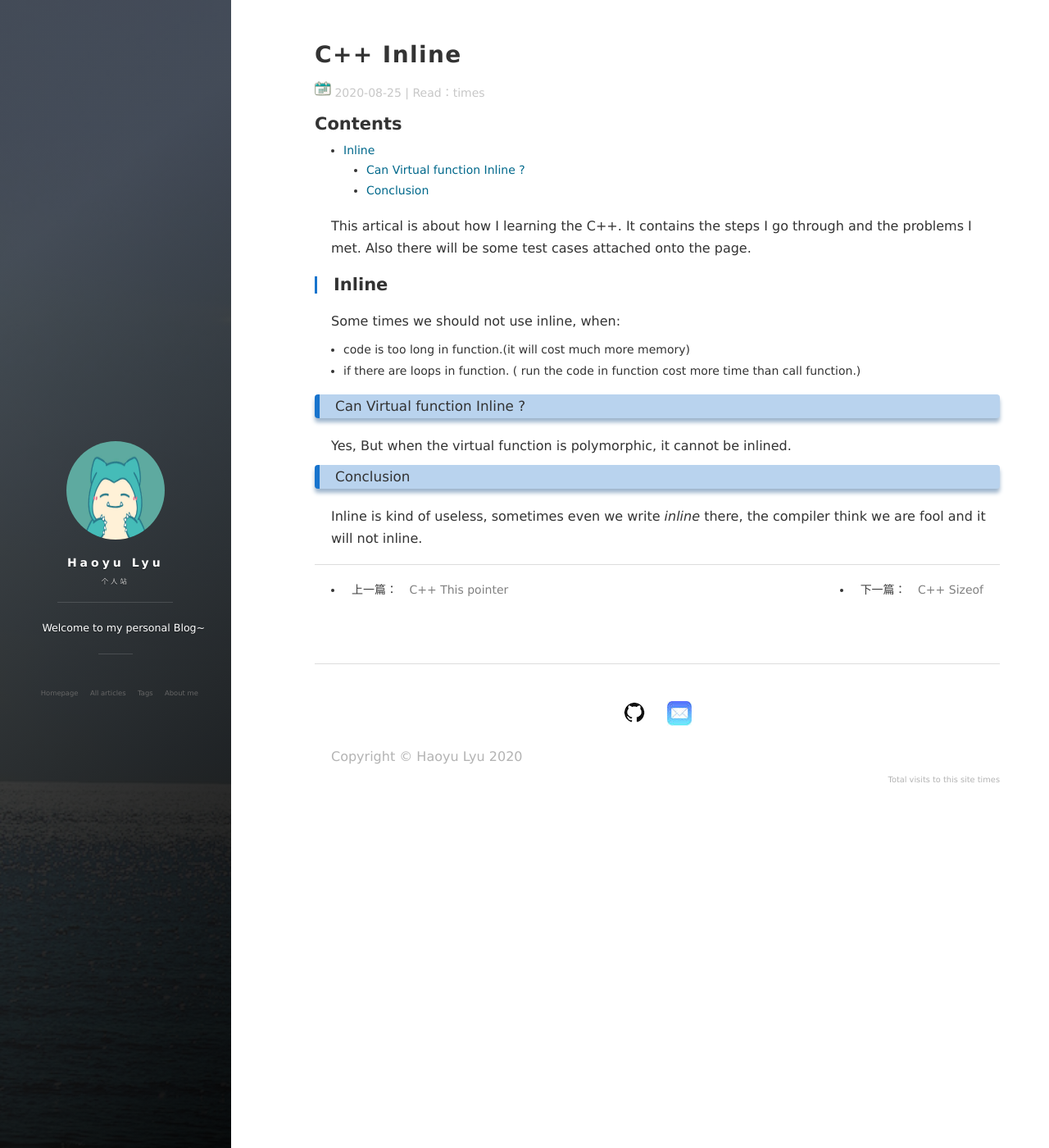
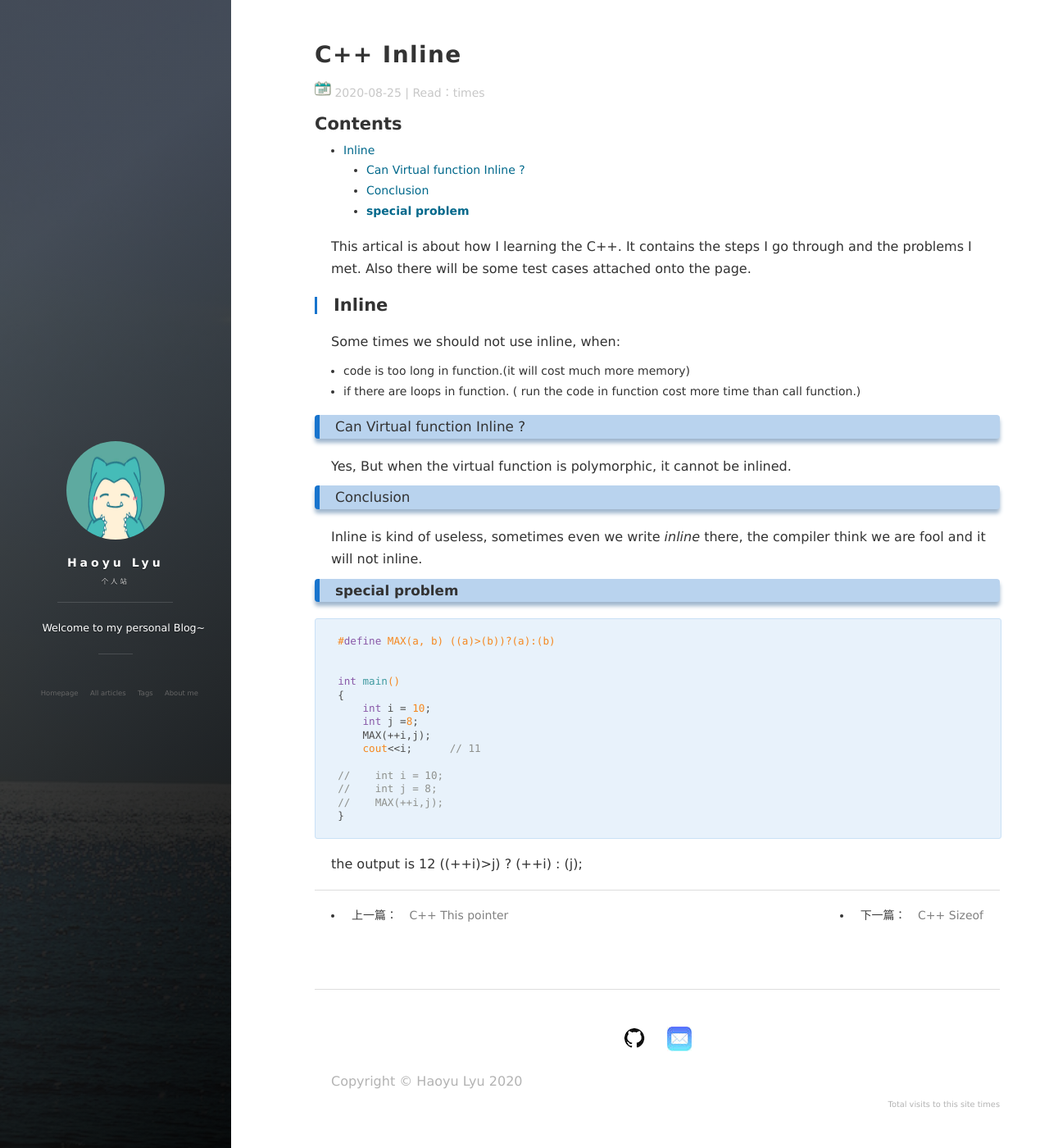
Before and after one commit to QUAFFquaff/QUAFFquaff.github.io, a Jekyll site: the page built from _posts/2020-08-24-C++learning-notebook03.md, in a window 1280 px wide and 1400 px high. Shown: the whole window at 82% size. Built offline with Jekyll 4.4.1, drawn with Linux system fonts in a browser that asks for light colours; nearby versions of some CDN libraries; comment, search, counter and statistics services are not loaded.

Commit message:
C to C++ and change sth else

````diff
--- a/_posts/2020-08-24-C++learning-notebook03.md
+++ b/_posts/2020-08-24-C++learning-notebook03.md
@@ -20,3 +20,23 @@ Yes, But when the virtual function is polymorphic, it cannot be inlined.
 
 ### Conclusion
 Inline is kind of useless, sometimes even we write *inline* there, the compiler think we are fool and it will not inline.
+
+### **special problem**
+```C++
+#define MAX(a, b) ((a)>(b))?(a):(b)
+
+
+int main()
+{
+    int i = 10;
+    int j =8;
+    MAX(++i,j);
+    cout<<i;      // 11
+
+//    int i = 10;
+//    int j = 8;
+//    MAX(++i,j);
+}
+```
+the output is 12
+((++i)>j) ? (++i) : (j);
````
Also changed, not shown: _posts/2020-08-24-C++learning-notebook-1-01.md (added, +45 -0 lines), _posts/2020-08-24-C++learning-notebook-part2-01.md (added, +10 -0 lines), _posts/2020-08-24-C++learning-notebook05 virtual.md (added, +10 -0 lines).
